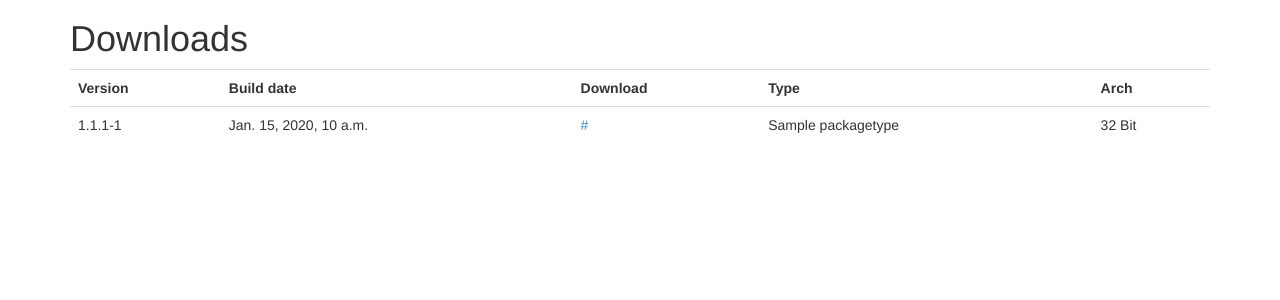
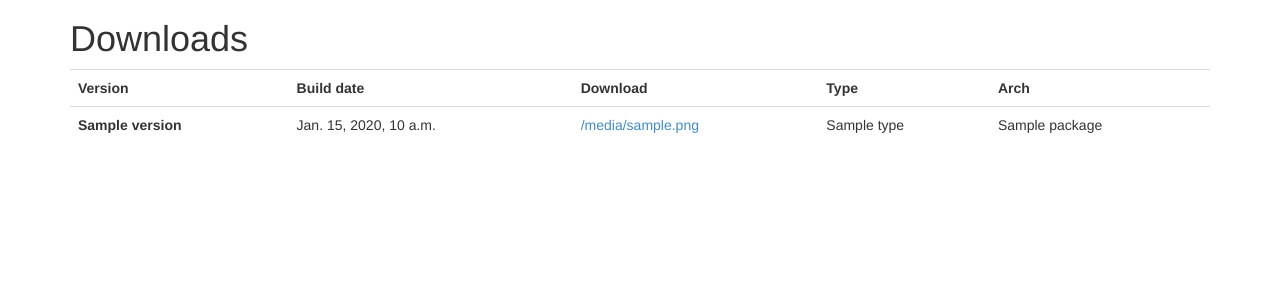
Before and after one commit to m0r13/mapcrafter.org, a Django app: template mapcrafterweb/templates/downloads.html in a window 1280 px wide. Shown: the part 51-351 px from the top of the page. Run offline with Django 3.2, Linux system fonts and the light colour scheme; tables that the repository leaves empty hold one stand-in row (values such as "Sample post"); the template is opened without the code that fills it: values that come from a table or form of the project are taken from there, most other values are stand-ins (such as "Sample title", 1, 10 or a date in 2020); some libraries are stand-ins or nearby versions.

Commit message:
Improved package table for download view.

```diff
--- a/mapcrafterweb/models.py
+++ b/mapcrafterweb/models.py
@@ -63,4 +63,4 @@ class Package(Model):
         return self.url.split("/")[-1]
 
     def __unicode__(self):
-        return "Build %s %s%s" % (self.date, self.type, self.arch)
+        return "Build v.%s %s%s" % (self.version, self.type, self.arch)
--- a/mapcrafterweb/templates/downloads.html
+++ b/mapcrafterweb/templates/downloads.html
@@ -5,6 +5,7 @@
 
 <div class="container">
   <h1>Downloads</h1>
+  <!--
   <table class="table">
     <tr>
       <th>Version</th>
@@ -15,12 +16,36 @@
     </tr>
     {% for package in packages %}
     <tr>
-      <td>{{ package.version }}</th>
-      <td>{{ package.date }}</th>
-      <td><a href="{{ package.url }}">{{ package.filename }}</a></th>
-      <td>{{ package.type.verbose_name }}</th>
-      <td>{{ package.arch_name }}</th>
+      <td>{{ package.version }}</td>
+      <td>{{ package.date }}</td>
+      <td><a href="{{ package.url }}">{{ package.filename }}</a></td>
+      <td>{{ package.type.verbose_name }}</td>
+      <td>{{ package.arch_name }}</td>
     </tr>
+    {% endfor %}
+  </table>
+  -->
+
+  <table class="table">
+    <tr>
+      <th>Version</th>
+      <th>Build date</th>
+      <th>Download</th>
+      <th>Type</th>
+      <th>Arch</th>
+    </tr>
+    {% for group in group_win %}
+    {% for package in group.packages %}
+    <tr>
+      {% if forloop.first %}
+      <th rowspan="{{ group.packages|length }}" style="vertical-align: middle">{{ group.version }}</th>
+      {% endif %}
+      <td>{{ package.date }}</td>
+      <td><a href="{{ package.url }}">{{ package.filename }}</a></td>
+      <td>{{ package.type.verbose_name }}</td>
+      <td>{{ package.arch_name }}</td>
+    </tr>
+    {% endfor %}
     {% endfor %}
   </table>
 </div>
```
Also changed, not shown: mapcrafterweb/views.py (+25 -0 lines).
